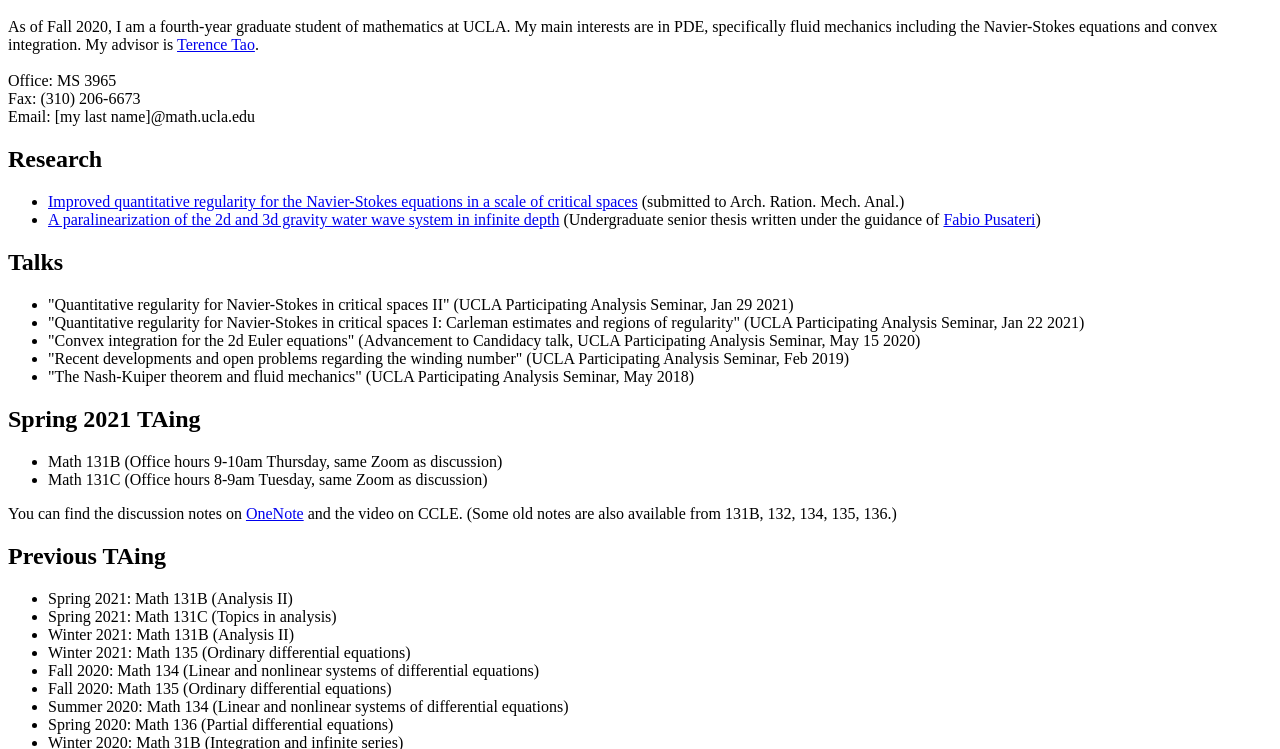
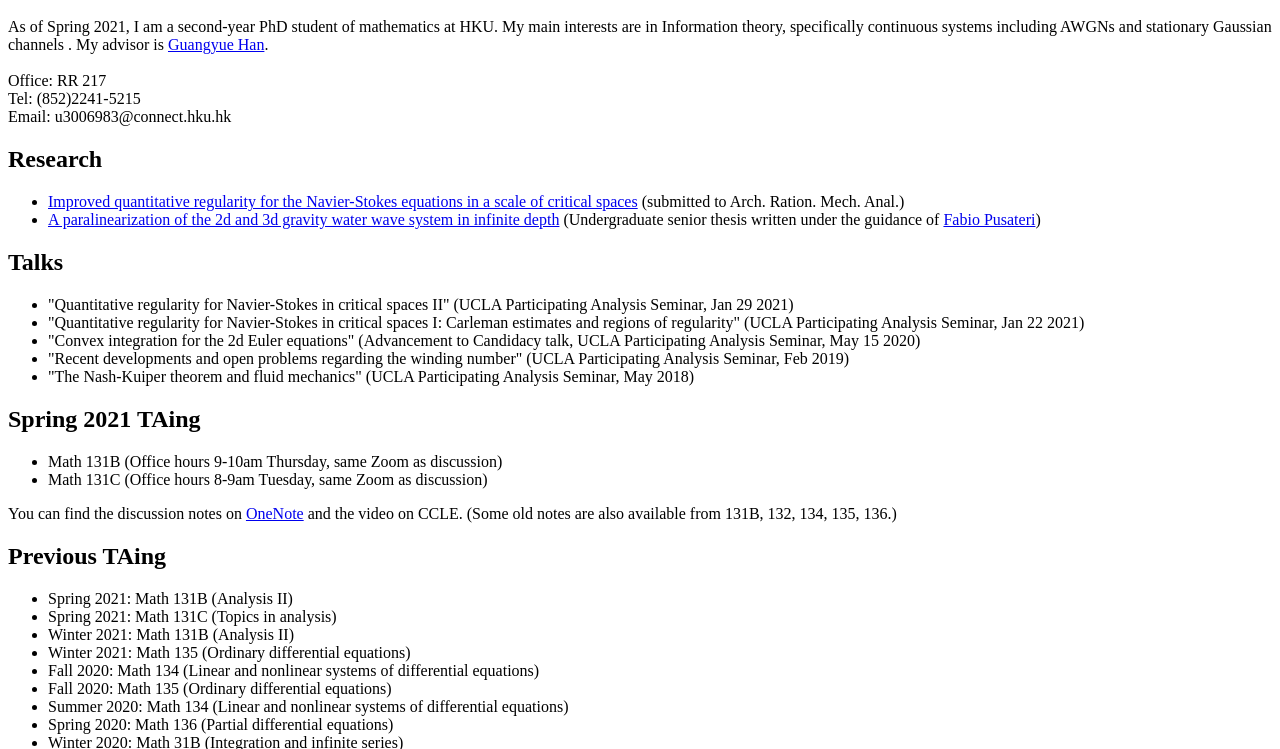
Before and after one commit to Jun217-maker/Homepage, a plain HTML site: page index.html in a window 1280 px wide. Shown: the part 48-797 px from the top of the page. Drawn offline with Linux system fonts and the light colour scheme.

Commit message:
Update index.html

```diff
--- a/index.html
+++ b/index.html
@@ -11,15 +11,14 @@ content="SU,Jun,Jun,HKU,math,mathematics,information theory">
 <body>
 <h1>SU Jun's homepage</h1>
 
-<p> As of Fall 2020, I am a fourth-year graduate student of mathematics
-at UCLA. My main interests are in PDE, specifically fluid mechanics including the Navier-Stokes equations and convex
-integration. My advisor is <a
-href="http://www.math.ucla.edu/~tao"target="blank">Terence Tao</a>.
+<p> As of Spring 2021, I am a second-year PhD student of mathematics at HKU. My main interests are in Information theory,
+ specifically continuous systems including AWGNs and stationary Gaussian channels . My advisor is <a
+href="https://hkumath.hku.hk/~ghan/"target="blank">Guangyue Han</a>.
 <br/>
 <br/>
-Office: MS 3965<br/>
-Fax: (310) 206-6673<br/>
-Email: [my last name]@math.ucla.edu</p>
+Office: RR 217<br/>
+Tel: (852)2241-5215<br/>
+Email: u3006983@connect.hku.hk</p>
 
 
 
```
